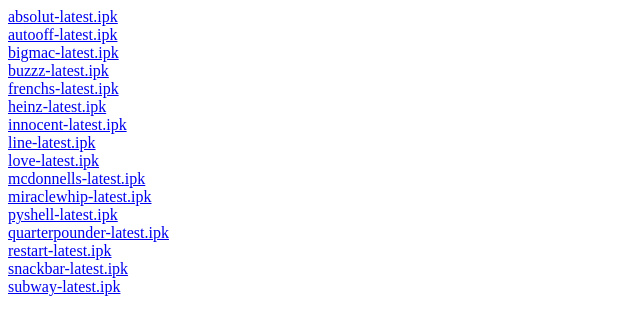
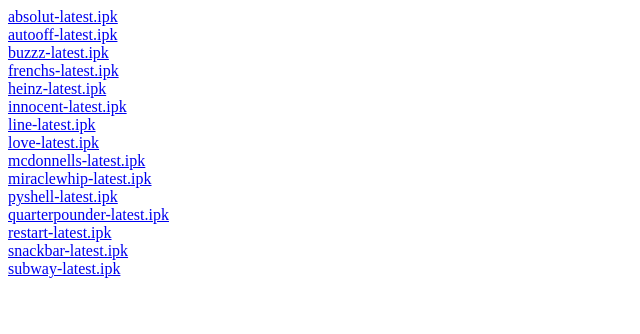
Before and after one commit to oottppxx/enigma2, a plain HTML site: page latest/index.html in a window 1280 px wide. Shown: the whole page, without its empty margins (0-640 px from the left). Drawn offline with Linux system fonts and the light colour scheme.

Commit message:
deprecatig bigmac, take 3

```diff
--- a/latest/index.html
+++ b/latest/index.html
@@ -8,7 +8,6 @@
 <html>
 <a href="absolut-latest.ipk">absolut-latest.ipk</a><br>
 <a href="autooff-latest.ipk">autooff-latest.ipk</a><br>
-<a href="bigmac-latest.ipk">bigmac-latest.ipk</a><br>
 <a href="buzzz-latest.ipk">buzzz-latest.ipk</a><br>
 <a href="frenchs-latest.ipk">frenchs-latest.ipk</a><br>
 <a href="heinz-latest.ipk">heinz-latest.ipk</a><br>
```
